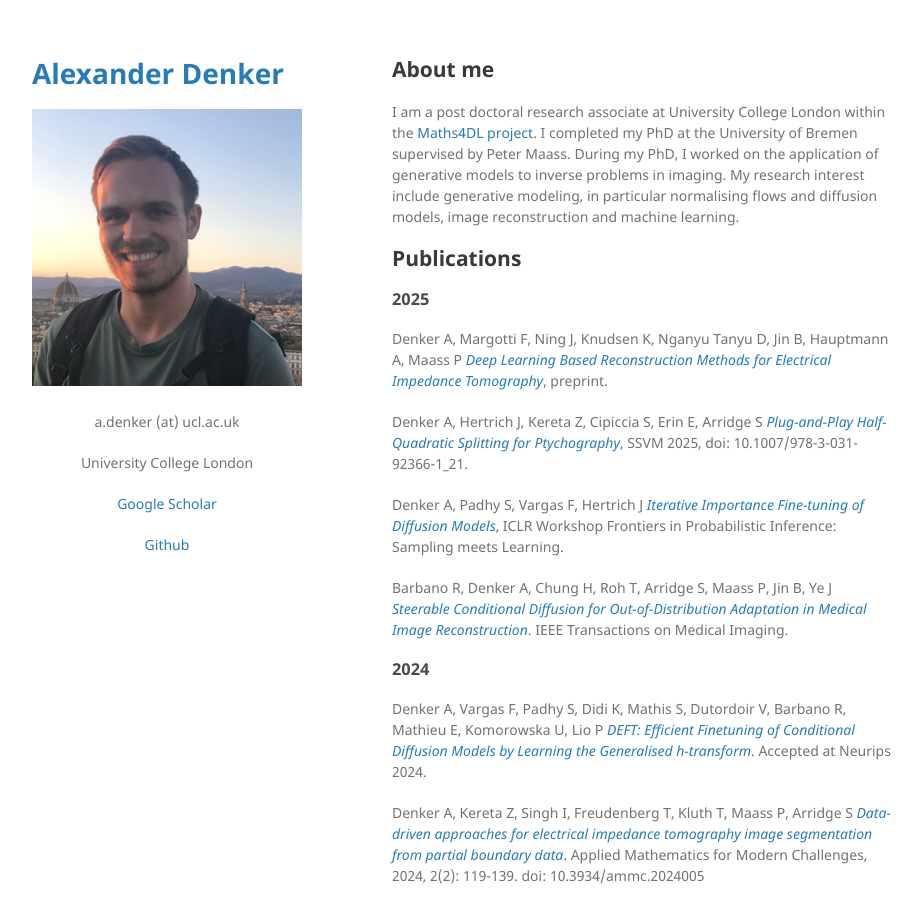
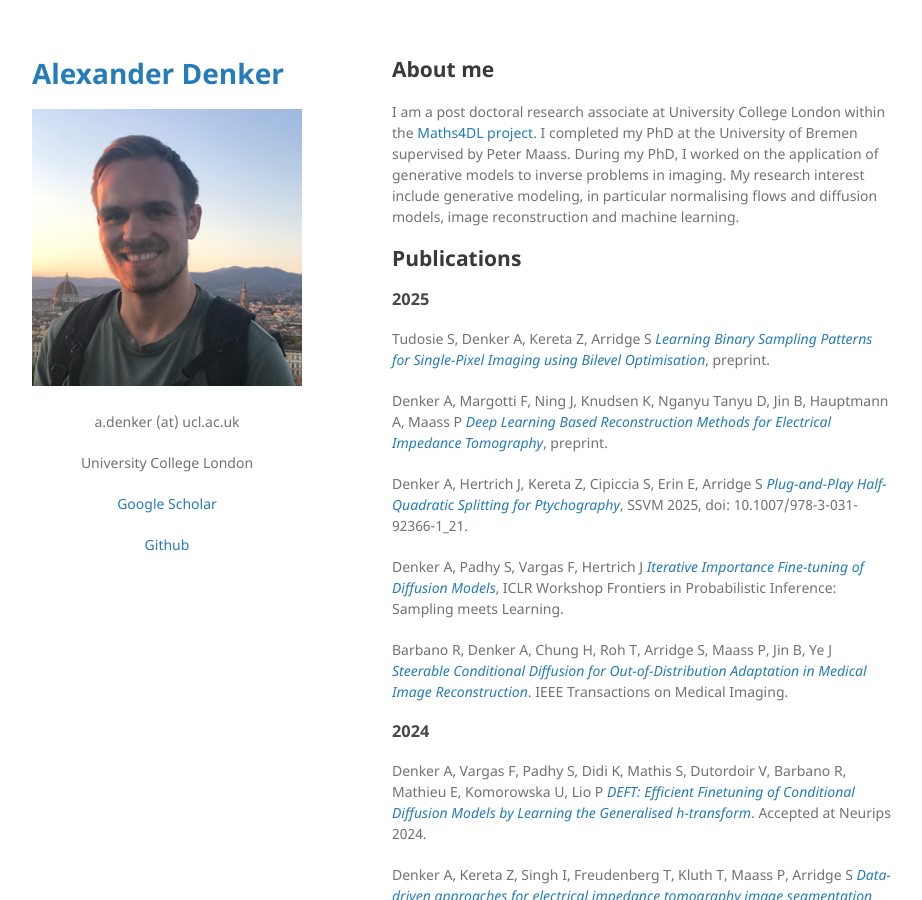
Before and after one commit to alexdenker/alexdenker.github.io, a Jekyll site: the page built from index.md, in a window 1280 px wide and 900 px high. Shown: the whole window, without its empty margins (178-1100 px from the left). Built offline with Jekyll 4.4.1, drawn with Linux system fonts in a browser that asks for light colours; the repository's description, which GitHub fills in, is left out; our own code applies the rules of GitHub Pages for plain Markdown files.

Commit message:
add new preprint

```diff
--- a/index.md
+++ b/index.md
@@ -10,6 +10,8 @@ I am a post doctoral research associate at University College London within the
 ## Publications
 
 ### 2025
+
+Tudosie S, Denker A, Kereta Z, Arridge S [*Learning Binary Sampling Patterns for Single-Pixel Imaging using Bilevel Optimisation*](https://arxiv.org/abs/2508.19068), preprint.
 
 Denker A, Margotti F, Ning J, Knudsen K, Nganyu Tanyu D, Jin B, Hauptmann A, Maass P [*Deep Learning Based Reconstruction Methods for Electrical Impedance Tomography*](https://arxiv.org/abs/2508.06281), preprint.
 
```
